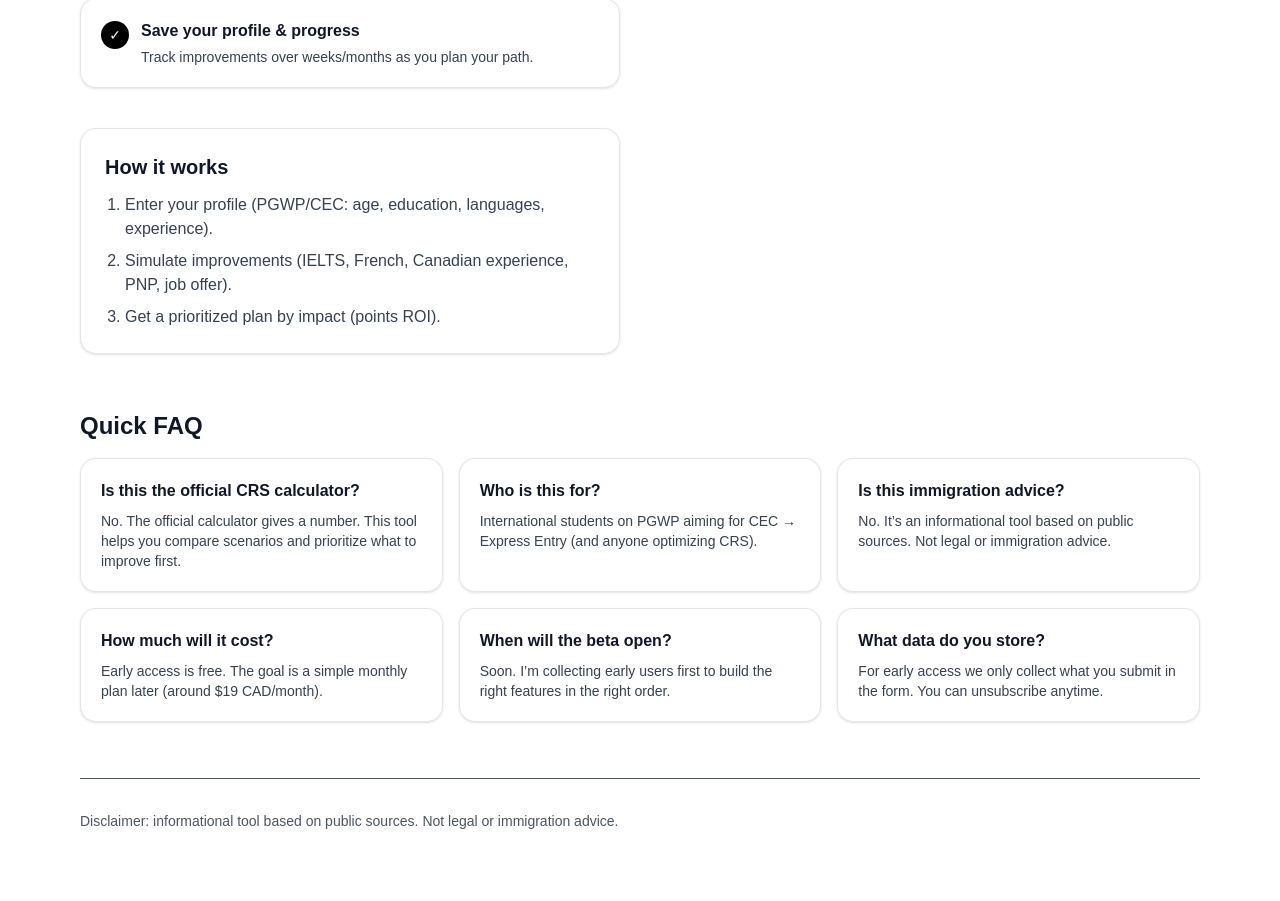
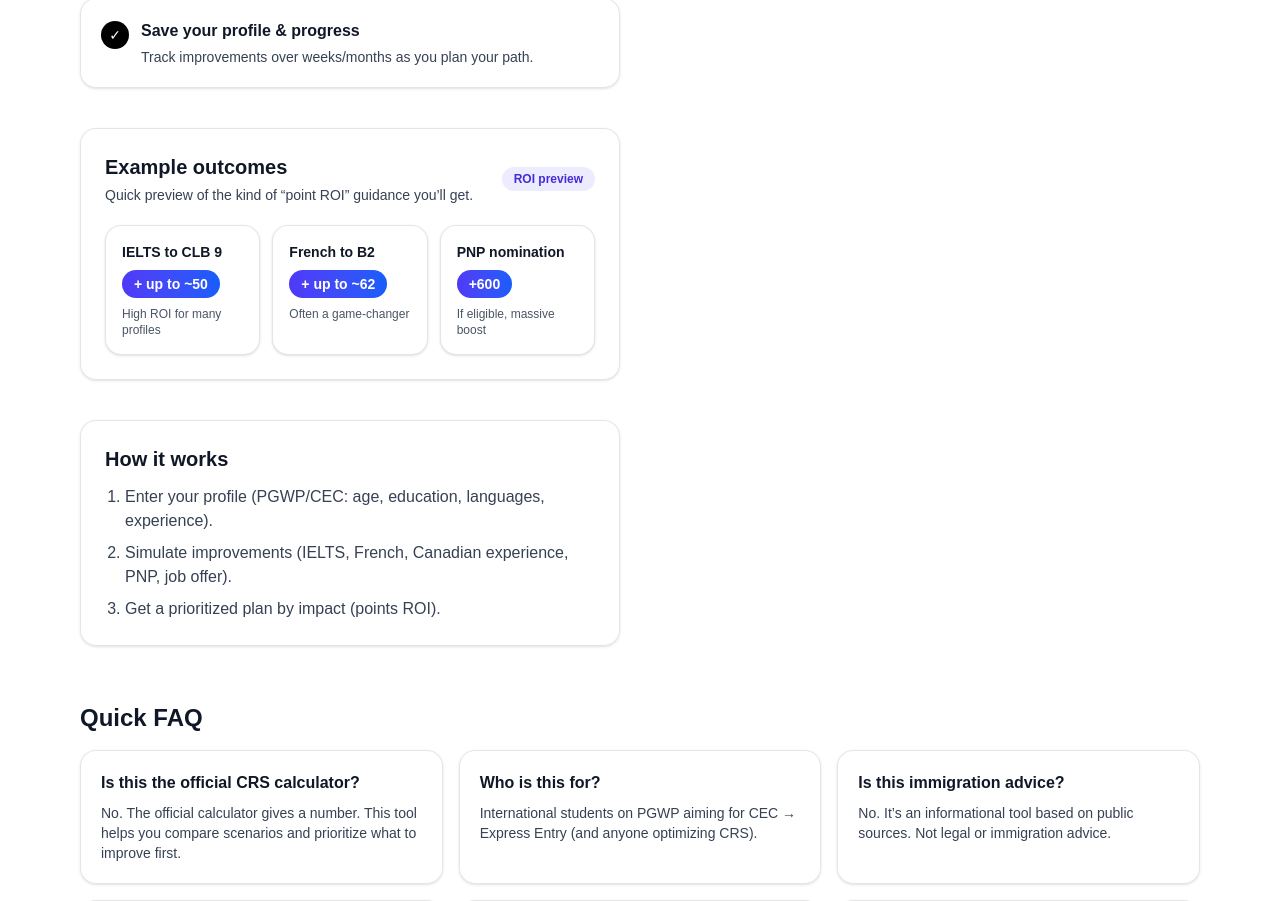
Before and after one commit to Omarion9000/crs-roadmap-landing, a Next.js app: page / in a window 1280 px wide. Shown: the part 994-1895 px from the top of the page. Built offline with nearby package versions, Linux system fonts and the light colour scheme.

Commit message:
Restore gradients + add outcomes section

```diff
--- a/src/app/page.tsx
+++ b/src/app/page.tsx
@@ -32,6 +32,22 @@ const bullets: Record<Lang, { title: string; desc: string }[]> = {
       title: "Guarda tu perfil y tu progreso",
       desc: "Sigue tus mejoras por semanas/meses mientras avanzas.",
     },
+  ],
+};
+
+const outcomes: Record<
+  Lang,
+  { label: string; points: string; note: string }[]
+> = {
+  en: [
+    { label: "IELTS to CLB 9", points: "+ up to ~50", note: "High ROI for many profiles" },
+    { label: "French to B2", points: "+ up to ~62", note: "Often a game-changer" },
+    { label: "PNP nomination", points: "+600", note: "If eligible, massive boost" },
+  ],
+  es: [
+    { label: "IELTS a CLB 9", points: "+ hasta ~50", note: "Alto ROI para muchos perfiles" },
+    { label: "Francés a B2", points: "+ hasta ~62", note: "Suele cambiar el juego" },
+    { label: "Nominación PNP", points: "+600", note: "Si calificas, boost enorme" },
   ],
 };
 
@@ -107,6 +123,8 @@ export default function Page() {
       trust:
         "Built by a former international student. Beta in progress — your feedback shapes the roadmap.",
       sectionValue: "What you’ll get",
+      outcomesTitle: "Example outcomes",
+      outcomesSub: "Quick preview of the kind of “point ROI” guidance you’ll get.",
       faqTitle: "Quick FAQ",
       disclaimer:
         "Disclaimer: informational tool based on public sources. Not legal or immigration advice.",
@@ -124,6 +142,8 @@ export default function Page() {
       trust:
         "Hecho por un ex estudiante internacional. Beta en progreso — tu feedback define el roadmap.",
       sectionValue: "Lo que obtendrás",
+      outcomesTitle: "Ejemplos de impacto",
+      outcomesSub: "Vista rápida del tipo de “ROI de puntos” que verás.",
       faqTitle: "Preguntas rápidas",
       disclaimer:
         "Disclaimer: herramienta informativa basada en fuentes públicas. No es asesoría legal o migratoria.",
@@ -132,11 +152,11 @@ export default function Page() {
 
   return (
     <main className="min-h-screen bg-white">
-      {/* Premium background */}
+      {/* ✅ Tailwind v3-friendly gradients */}
       <div className="pointer-events-none fixed inset-0 -z-10">
-        <div className="absolute inset-0 bg-linear-to-b from-slate-50 via-white to-white" />
-        <div className="absolute -top-40 left-1/2 h-80 w-208 -translate-x-1/2 rounded-full bg-indigo-500/10 blur-3xl" />
-        <div className="absolute top-40 -right-32 h-80 w-80 rounded-full bg-blue-500/10 blur-3xl" />
+        <div className="absolute inset-0 bg-gradient-to-b from-slate-50 via-white to-white" />
+        <div className="absolute -top-40 left-1/2 h-80 w-[52rem] -translate-x-1/2 rounded-full bg-indigo-500/10 blur-3xl" />
+        <div className="absolute top-40 right-[-8rem] h-80 w-80 rounded-full bg-blue-500/10 blur-3xl" />
       </div>
 
       <header className="mx-auto max-w-6xl px-4 py-6">
@@ -185,7 +205,7 @@ export default function Page() {
             <div className="mt-6 flex flex-wrap items-center gap-3">
               <a
                 href="#access"
-                className="rounded-xl bg-linear-to-r from-indigo-600 to-blue-600 px-4 py-2 font-semibold text-white shadow-md hover:opacity-95"
+                className="rounded-xl bg-gradient-to-r from-indigo-600 to-blue-600 px-4 py-2 font-semibold text-white shadow-md hover:opacity-95"
               >
                 {ui.ctaPrimary}
               </a>
@@ -222,6 +242,34 @@ export default function Page() {
                   </li>
                 ))}
               </ul>
+            </div>
+
+            {/* ✅ NEW: outcomes / points section */}
+            <div className="mt-10 rounded-2xl border border-black/10 bg-white/70 p-6 shadow-sm backdrop-blur">
+              <div className="flex items-center justify-between gap-3">
+                <div>
+                  <h2 className="text-xl font-semibold text-gray-900">{ui.outcomesTitle}</h2>
+                  <p className="mt-1 text-sm text-gray-700">{ui.outcomesSub}</p>
+                </div>
+                <div className="hidden md:block rounded-full bg-indigo-600/10 px-3 py-1 text-xs font-semibold text-indigo-700">
+                  ROI preview
+                </div>
+              </div>
+
+              <div className="mt-5 grid gap-3 md:grid-cols-3">
+                {outcomes[lang].map((o) => (
+                  <div
+                    key={o.label}
+                    className="rounded-2xl border border-black/10 bg-white p-4 shadow-sm"
+                  >
+                    <div className="text-sm font-semibold text-gray-900">{o.label}</div>
+                    <div className="mt-2 inline-flex rounded-full bg-gradient-to-r from-indigo-600 to-blue-600 px-3 py-1 text-sm font-semibold text-white">
+                      {o.points}
+                    </div>
+                    <div className="mt-2 text-xs text-gray-600">{o.note}</div>
+                  </div>
+                ))}
+              </div>
             </div>
 
             {/* How it works */}
--- a/src/components/LeadForm.tsx
+++ b/src/components/LeadForm.tsx
@@ -100,9 +100,7 @@ export default function LeadForm({ lang = "en" }: Props) {
 
       const text = await res.text();
 
-      if (!res.ok) {
-        throw new Error(text || "Request failed");
-      }
+      if (!res.ok) throw new Error(text || "Request failed");
 
       try {
         const json = JSON.parse(text) as { ok?: boolean; error?: string };
@@ -119,12 +117,8 @@ export default function LeadForm({ lang = "en" }: Props) {
       setStatus("error");
 
       let msg = copy.errBody;
-
-      if (err instanceof Error) {
-        msg = err.message || copy.errBody;
-      } else if (typeof err === "string") {
-        msg = err;
-      }
+      if (err instanceof Error) msg = err.message || copy.errBody;
+      else if (typeof err === "string") msg = err;
 
       setErrorMsg(msg);
     }
@@ -181,10 +175,11 @@ export default function LeadForm({ lang = "en" }: Props) {
             />
           </label>
 
+          {/* ✅ back to Tailwind v3-friendly gradient */}
           <button
             type="submit"
             disabled={disabled}
-            className="w-full rounded-xl bg-linear-to-r from-indigo-600 to-blue-600 px-4 py-2 font-semibold text-white shadow-md hover:opacity-95 disabled:opacity-50"
+            className="w-full rounded-xl bg-gradient-to-r from-indigo-600 to-blue-600 px-4 py-2 font-semibold text-white shadow-md hover:opacity-95 disabled:opacity-50"
           >
             {disabled ? copy.sending : copy.btn}
           </button>
```
